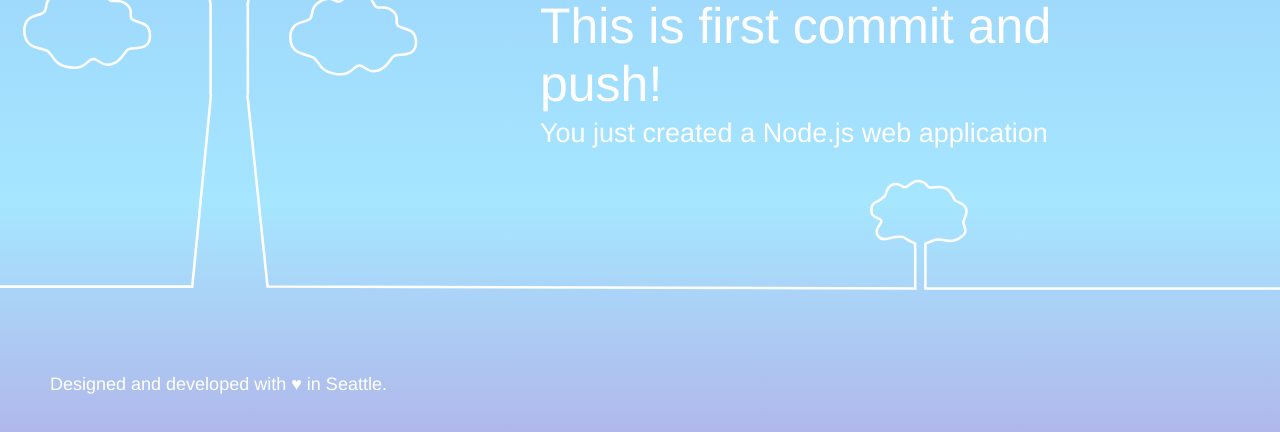
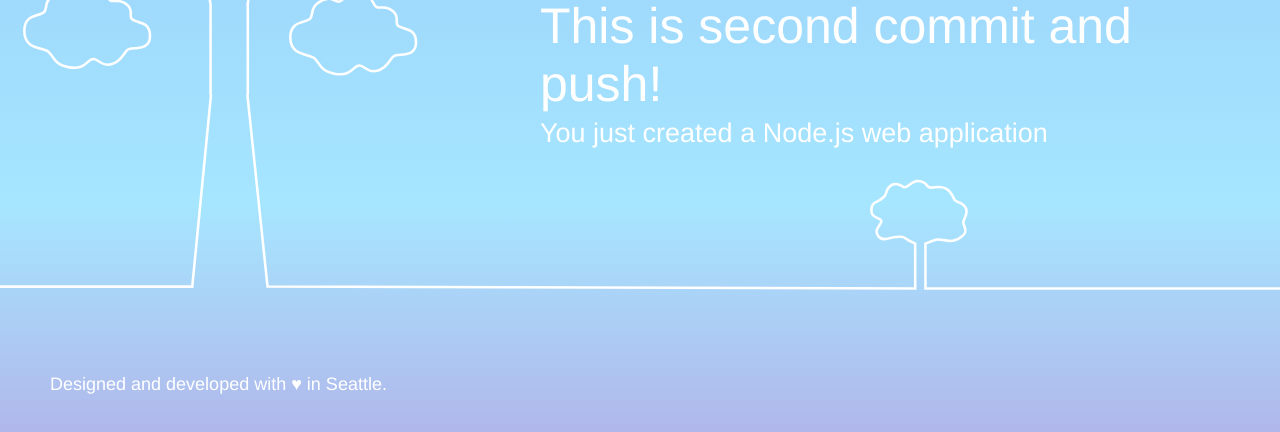
Before and after one commit to navin-altbalaji/codeStartEBSApp, a website: page public/index.html in a window 1280 px wide. Shown: the part 356-788 px from the top of the page. Drawn offline with Linux system fonts and the light colour scheme.

Commit message:
second commit

```diff
--- a/public/index.html
+++ b/public/index.html
@@ -58,7 +58,7 @@
         <div class="message">
             <a class="twitter-link" href="http://twitter.com/home/?status=I%20created%20a%20project%20with%20AWS%20CodeStar!%20%23AWS%20%23AWSCodeStar%20https%3A%2F%2Faws.amazon.com%2Fcodestar"><img src="img/tweet.svg" /></a>
             <div class="text">
-                <h1>This is first commit and push!</h1>
+                <h1>This is second commit and push!</h1>
                 <h2>You just created a Node.js web application</h2>
             </div>
         </div>
```
